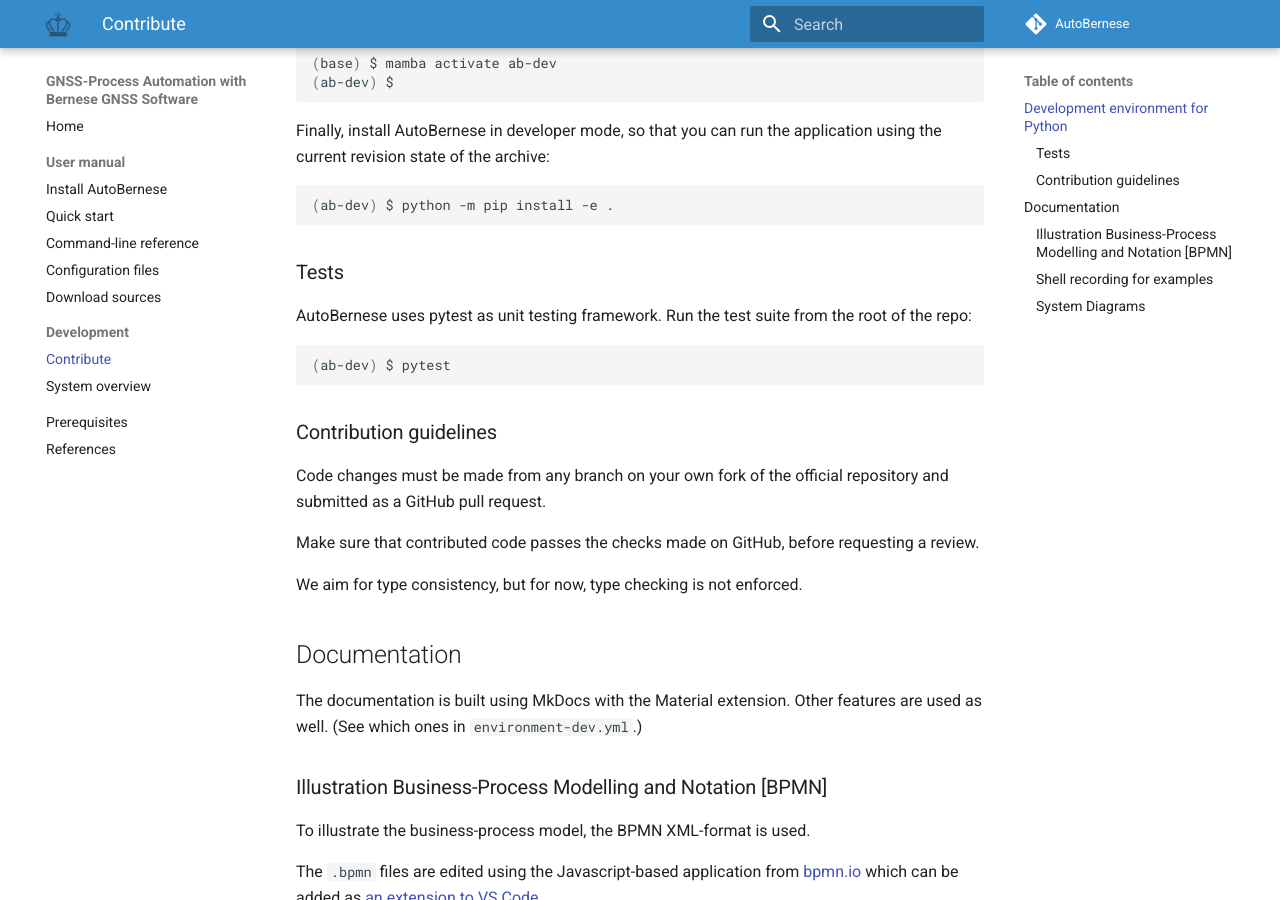
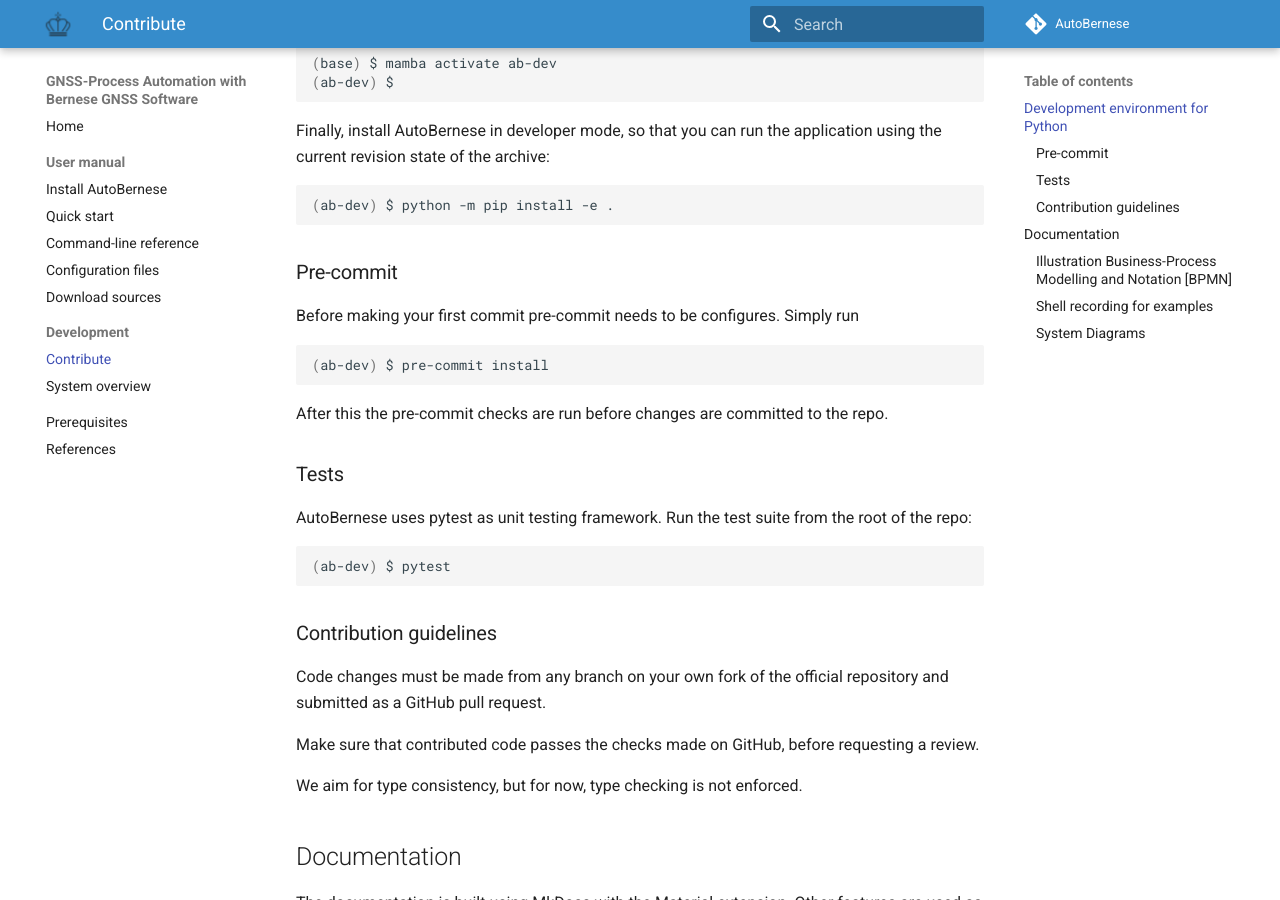
Before and after one commit to SDFIdk/AutoBernese, an MkDocs documentation site: the page built from docs/dev/contribute.md, in a window 1280 px wide and 900 px high, scrolled down 485 px. Built offline with MkDocs 1.6.1 and Material for MkDocs 9.7.7, drawn with Linux system fonts in a browser that asks for light colours; comment, search, counter and statistics services are not loaded.

Commit message:
Docs: Add pre-commit to dev-guide

````diff
--- a/docs/dev/contribute.md
+++ b/docs/dev/contribute.md
@@ -30,6 +30,18 @@
 ```sh
 (ab-dev) $ python -m pip install -e .
 ```
+
+### Pre-commit
+
+Before making your first commit pre-commit needs to be configures. Simply
+run
+
+```sh
+(ab-dev) $ pre-commit install
+```
+
+After this the pre-commit checks are run before changes are committed to
+the repo.
 
 ### Tests
 
````
